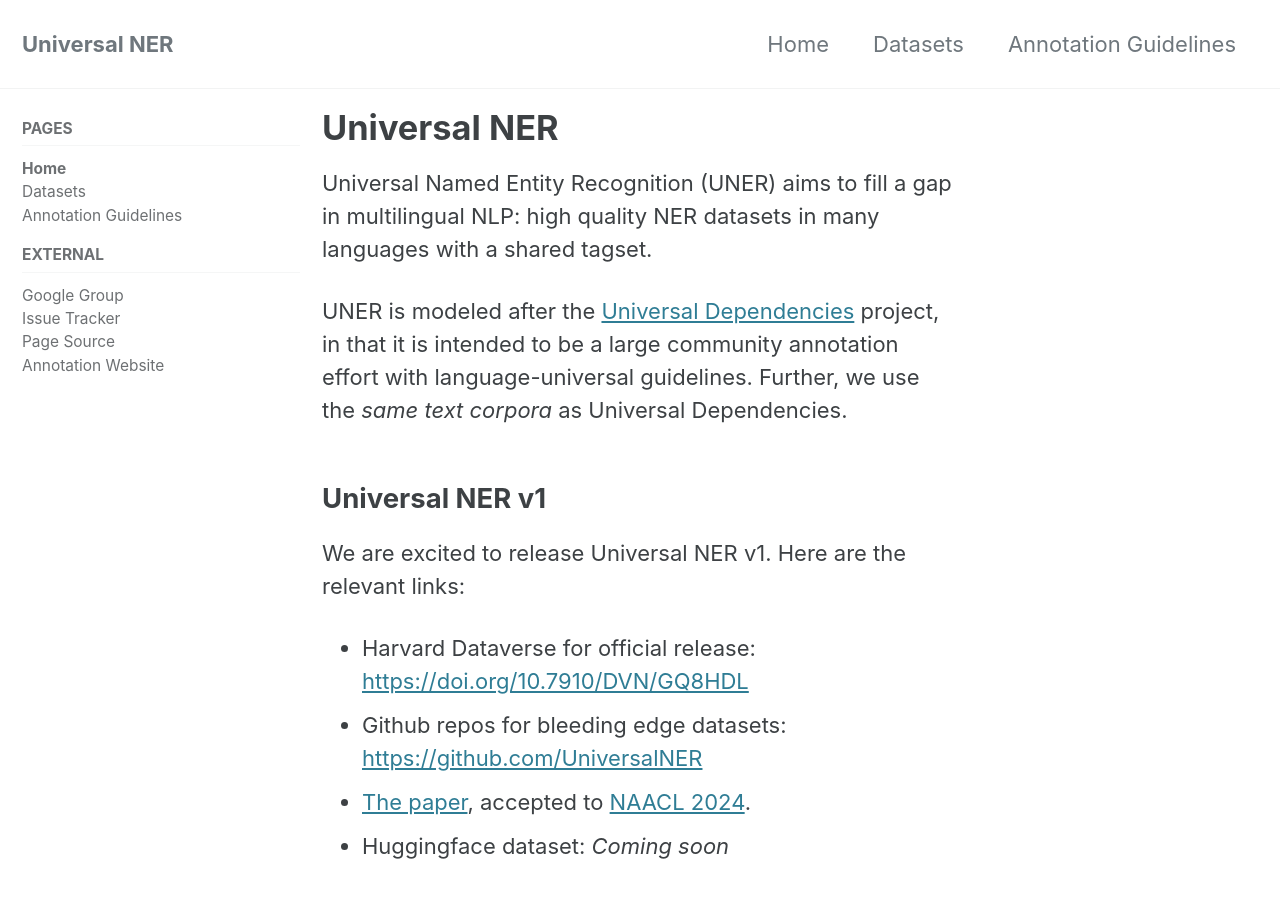
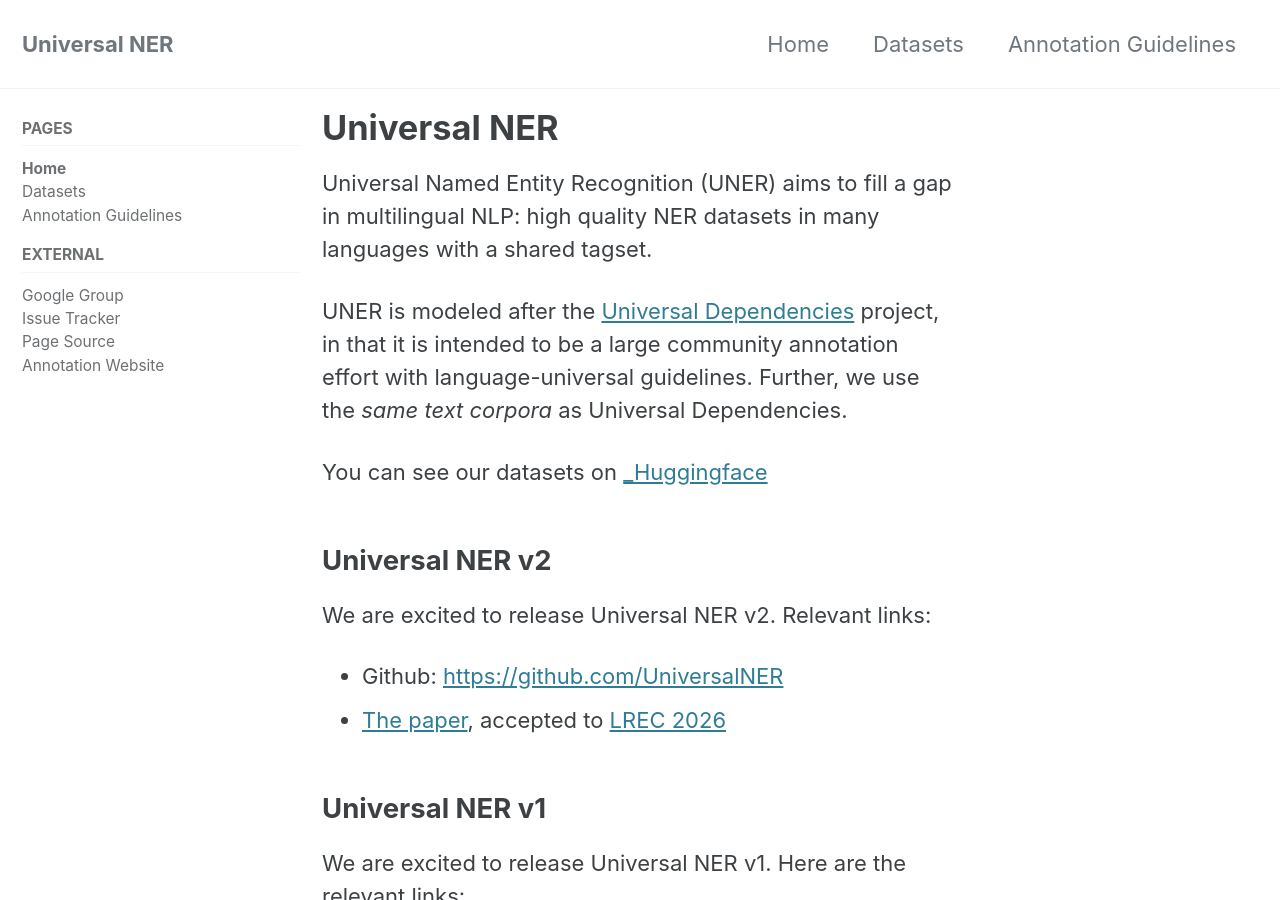
Before and after one commit to UniversalNER/UniversalNER, a Jekyll site: the page built from docs/_pages/home.md, in a window 1280 px wide and 900 px high. Built offline with Jekyll 4.4.1, drawn with Linux system fonts in a browser that asks for light colours; cached includes are drawn as plain includes; comment, search, counter and statistics services are not loaded.

Commit message:
Update home.md with Universal NER v2 release info

```diff
--- a/docs/_pages/home.md
+++ b/docs/_pages/home.md
@@ -12,6 +12,15 @@ in many languages with a shared tagset.
 UNER is modeled after the [Universal Dependencies](https://universaldependencies.org/) project, in that
 it is intended to be a large community annotation effort with language-universal guidelines. Further, we use the _same text corpora_ as Universal Dependencies.
 
+You can see our datasets on [_Huggingface ](https://huggingface.co/universalner)
+
+## Universal NER v2
+We are excited to release Universal NER v2. Relevant links:
+
+- Github: [https://github.com/UniversalNER](https://github.com/UniversalNER)
+- [The paper](https://arxiv.org/pdf/2604.12744), accepted to [LREC 2026](https://lrec2026.info/)
+
+
 ## Universal NER v1
 
 We are excited to release Universal NER v1. Here are the relevant links:
@@ -19,7 +28,7 @@ We are excited to release Universal NER v1. Here are the relevant links:
 - Harvard Dataverse for official release: [https://doi.org/10.7910/DVN/GQ8HDL](https://doi.org/10.7910/DVN/GQ8HDL)
 - Github repos for bleeding edge datasets: [https://github.com/UniversalNER](https://github.com/UniversalNER)
 - [The paper](https://arxiv.org/abs/2311.09122), accepted to [NAACL 2024](https://2024.naacl.org/).
-- Huggingface dataset: _Coming soon_
+
 
 ## Contributing
 
```
